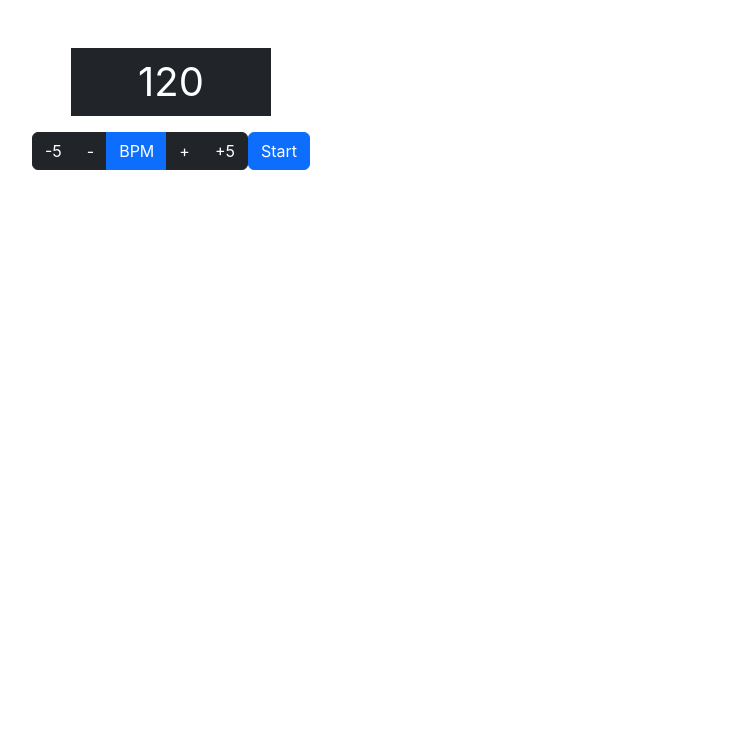
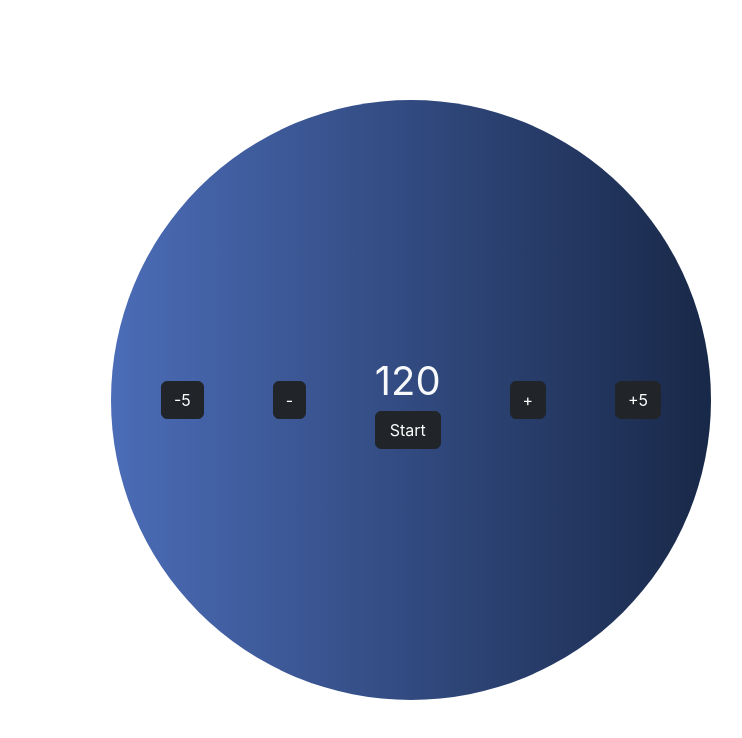
Before and after one commit to devbyjonah/metronome, a React (Create React App) app: page / in a window 1280 px wide. Shown: the top 738 px of the page, without its empty margins (229-971 px from the left). Built offline with nearby package versions, Linux system fonts and the light colour scheme.

Commit message:
finished first iteration of new UI

```diff
--- a/src/components/Metronome.js
+++ b/src/components/Metronome.js
@@ -27,10 +27,12 @@ export default function Metronome() {
 	};
 
 	return (
-		<div className="metronome text-center mt-5">
-			<MetronomeScreen tempo={tempo} />
-			<TempoControls changeTempo={changeTempo} />
-			<ToggleButton startStop={startStop} playing={playing} />
+		<div className="metronome">
+			<div className="order-1 d-flex flex-column">
+				<MetronomeScreen tempo={tempo} />
+				<ToggleButton startStop={startStop} playing={playing} />
+			</div>
+			<TempoControls className="fs-1" changeTempo={changeTempo} />
 		</div>
 	);
 }
--- a/src/components/MetronomeScreen.js
+++ b/src/components/MetronomeScreen.js
@@ -1,7 +1,7 @@
 export default function MetronomeScreen({ tempo }) {
 	return (
-		<div>
-			<p className="text-bg-dark fs-1 w-25 mx-auto p-1">{tempo}</p>
-		</div>
+		<>
+			<span className="=text-center text-light fs-1">{tempo}</span>
+		</>
 	);
 }
--- a/src/components/TempoControls.js
+++ b/src/components/TempoControls.js
@@ -1,21 +1,40 @@
-import { Button, ButtonGroup } from "react-bootstrap";
+import Button from "react-bootstrap/Button";
 
 export default function TempoControls({ changeTempo }) {
 	return (
-		<ButtonGroup id="controls">
-			<Button variant="dark" onClick={changeTempo} value={-5}>
+		<>
+			<Button
+				className="order-0"
+				variant="dark"
+				onClick={changeTempo}
+				value={-5}
+			>
 				-5
 			</Button>
-			<Button variant="dark" onClick={changeTempo} value={-1}>
+			<Button
+				className="order-0"
+				variant="dark"
+				onClick={changeTempo}
+				value={-1}
+			>
 				-
 			</Button>
-			<Button>BPM</Button>
-			<Button variant="dark" onClick={changeTempo} value={1}>
+			<Button
+				className="order-2"
+				variant="dark"
+				onClick={changeTempo}
+				value={1}
+			>
 				+
 			</Button>
-			<Button variant="dark" onClick={changeTempo} value={5}>
+			<Button
+				className="order-2"
+				variant="dark"
+				onClick={changeTempo}
+				value={5}
+			>
 				+5
 			</Button>
-		</ButtonGroup>
+		</>
 	);
 }
--- a/src/components/ToggleButton.js
+++ b/src/components/ToggleButton.js
@@ -1,5 +1,9 @@
 import Button from "react-bootstrap/Button";
 
 export default function ToggleButton({ startStop, playing }) {
-	return <Button onClick={startStop}>{playing ? "Stop" : "Start"}</Button>;
+	return (
+		<Button variant="dark" onClick={startStop}>
+			{playing ? "Stop" : "Start"}
+		</Button>
+	);
 }
--- a/src/css/Metronome.css
+++ b/src/css/Metronome.css
@@ -1,5 +1,11 @@
 .metronome {
-	width: 800px;
-	height: 800px;
+	width: 600px;
+	height: 600px;
+	margin: 100px auto;
+	padding: 50px;
+	background: linear-gradient(90deg, #4b6cb7 0%, #182848 100%);
 	border-radius: 50%;
+	display: flex;
+	align-items: center;
+	justify-content: space-between;
 }
```
